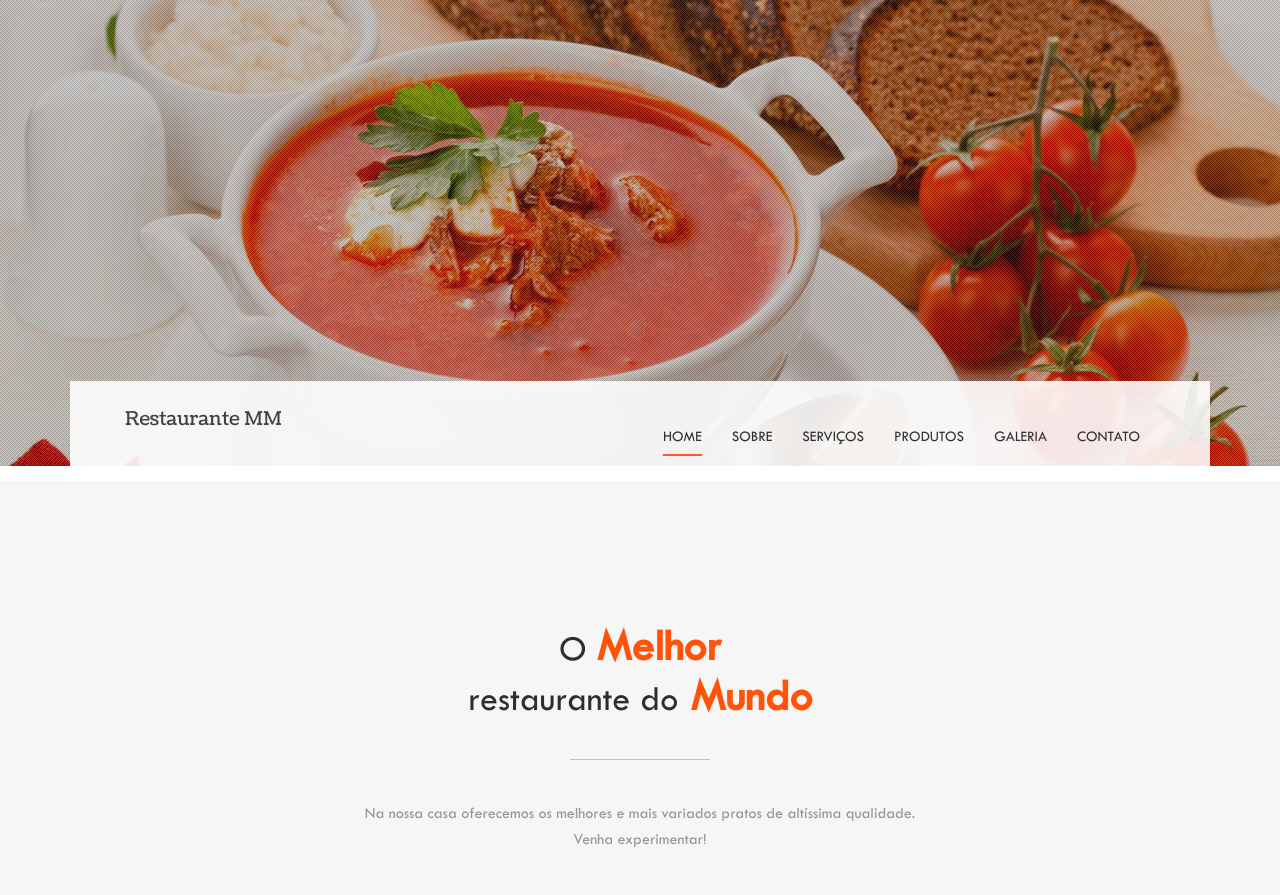
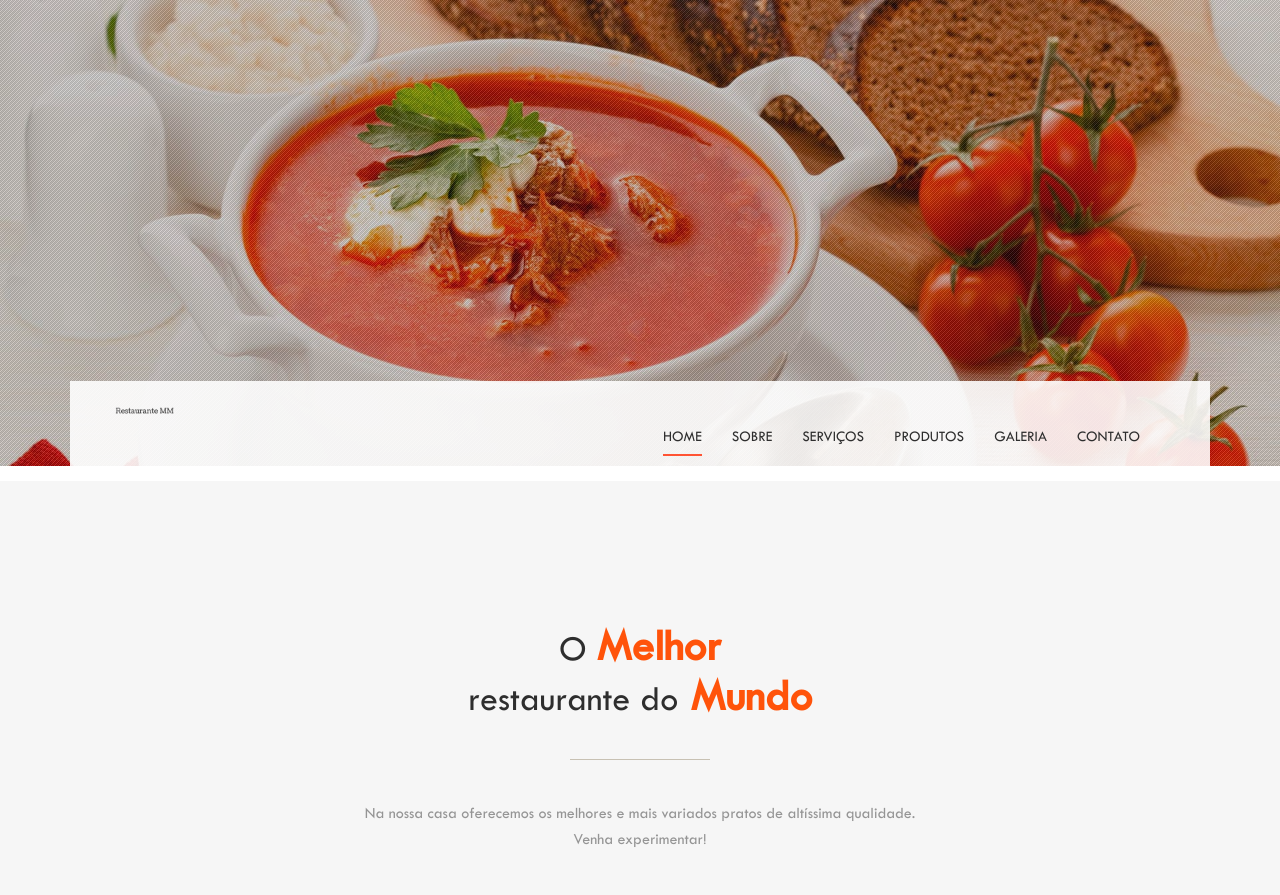
Before and after one commit to BrunoGuimasSz/restaurantemm, a plain HTML site: page index.html in a window 1280 px wide. Shown: the top 895 px of the page. Drawn offline with Linux system fonts and the light colour scheme.

Commit message:
Add files via upload

```diff
--- a/index.html
+++ b/index.html
@@ -42,7 +42,7 @@
 										<span class="icon-bar"></span>
 									</button>
 									<a class="navbar-brand" href="#">
-										<img src="images/logo.png" alt="Logo">
+										<img src="images/logo.png" class="logo" width="70px"alt="Logo">
 									</a>
 								</div>
 								<div class="collapse navbar-collapse" id="bs-example-navbar-collapse-1">
```
